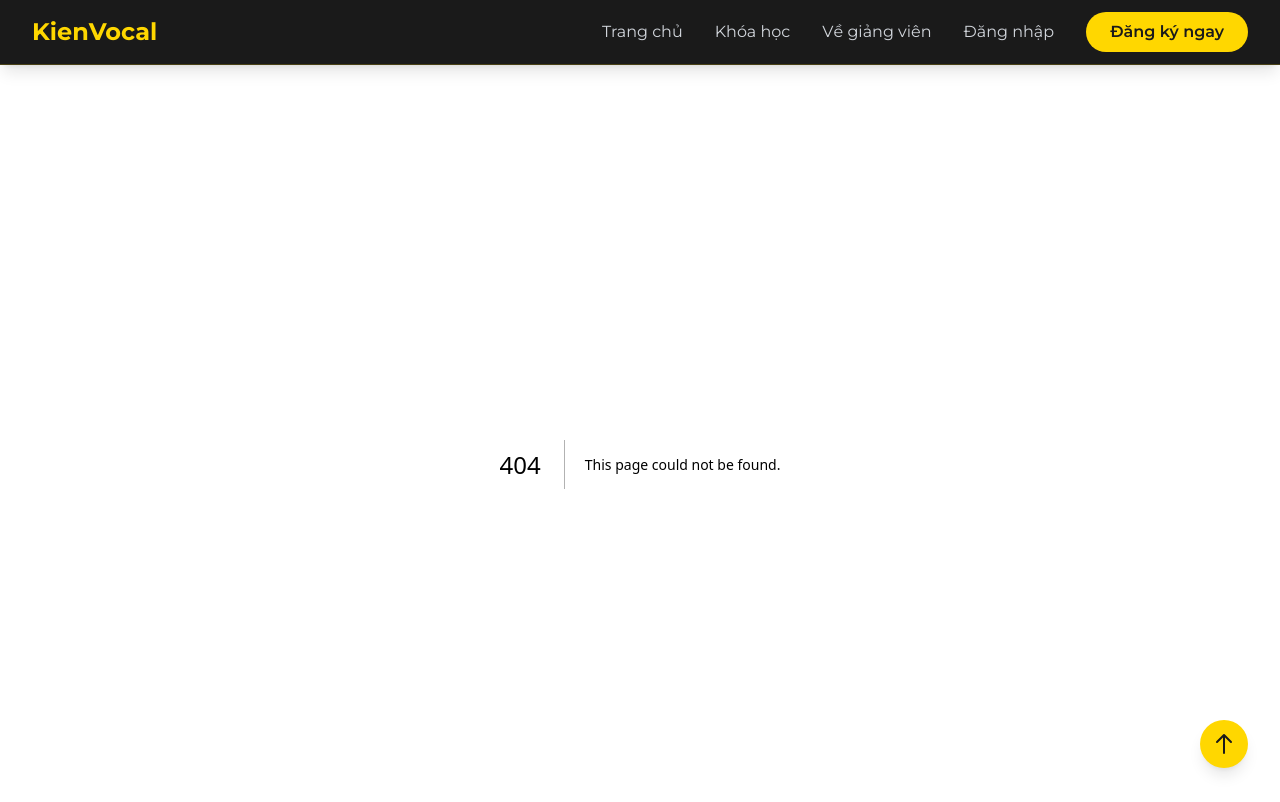
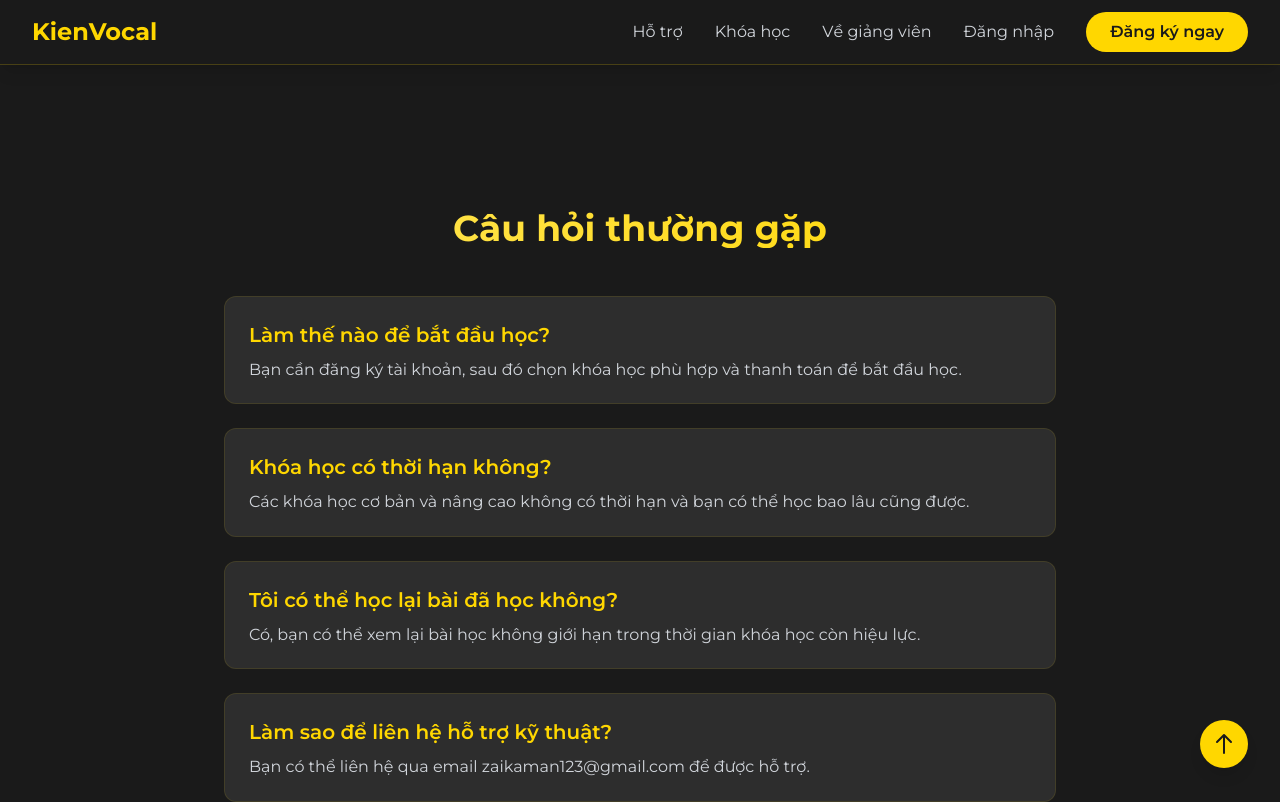
Before and after one commit to zaikaman2/WebThanhNhac, a Next.js app: page /faq in a window 1280 px wide. Before the commit this address had no page. Shown: the top 802 px of the page. Built offline with nearby package versions, Linux system fonts and the light colour scheme.

Commit message:
Thêm trang hỗ trợ

```diff
--- /dev/null
+++ b/src/app/faq/page.tsx
@@ -0,0 +1,50 @@
+export default function FAQPage() {
+    const faqs = [
+      {
+        question: 'Làm thế nào để bắt đầu học?',
+        answer: 'Bạn cần đăng ký tài khoản, sau đó chọn khóa học phù hợp và thanh toán để bắt đầu học.'
+      },
+      {
+        question: 'Khóa học có thời hạn không?',
+        answer: 'Các khóa học cơ bản và nâng cao không có thời hạn và bạn có thể học bao lâu cũng được.'
+      },
+      {
+        question: 'Tôi có thể học lại bài đã học không?',
+        answer: 'Có, bạn có thể xem lại bài học không giới hạn trong thời gian khóa học còn hiệu lực.'
+      },
+      {
+        question: 'Làm sao để liên hệ hỗ trợ kỹ thuật?',
+        answer: 'Bạn có thể liên hệ qua email zaikaman123@gmail.com để được hỗ trợ.'
+      },
+      {
+        question: 'Có được hoàn tiền không nếu không hài lòng?',
+        answer: 'Chúng tôi có chính sách hoàn tiền trong vòng 7 ngày đầu tiên nếu bạn không hài lòng với khóa học.'
+      }
+    ]
+
+    return (
+      <main className="min-h-screen bg-secondary pt-24">
+        <div className="max-w-4xl mx-auto px-4 sm:px-6 lg:px-8 py-12">
+          <h1 className="text-4xl font-bold text-center mb-12 bg-gradient-to-r from-primary-light to-primary bg-clip-text text-transparent">
+            Câu hỏi thường gặp
+          </h1>
+
+          <div className="space-y-6">
+            {faqs.map((faq, index) => (
+              <div
+                key={index}
+                className="bg-secondary-light p-6 rounded-xl border border-primary/10"
+              >
+                <h3 className="text-xl font-semibold text-primary mb-3">
+                  {faq.question}
+                </h3>
+                <p className="text-gray-300 leading-relaxed">
+                  {faq.answer}
+                </p>
+              </div>
+            ))}
+          </div>
+        </div>
+      </main>
+    )
+  }
--- a/src/components/layout/Header.tsx
+++ b/src/components/layout/Header.tsx
@@ -34,8 +34,8 @@ export default function Header() {
           </div>
 
           <nav className="hidden md:flex space-x-8 items-center">
-            <Link href="/" className="text-gray-300 hover:text-primary transition-colors">
-              Trang chủ
+            <Link href="/faq" className="text-gray-300 hover:text-primary transition-colors">
+              Hỗ trợ
             </Link>
             <Link href="/courses" className="text-gray-300 hover:text-primary transition-colors">
               Khóa học
@@ -88,8 +88,8 @@ export default function Header() {
         {isMenuOpen && (
           <div className="md:hidden bg-secondary-light border-t border-primary/10">
             <div className="px-2 pt-2 pb-3 space-y-1">
-              <Link href="/" className="block px-3 py-2 text-gray-300 hover:text-primary">
-                Trang chủ
+              <Link href="/faq" className="block px-3 py-2 text-gray-300 hover:text-primary">
+                Hỗ trợ
               </Link>
               <Link href="/courses" className="block px-3 py-2 text-gray-300 hover:text-primary">
                 Khóa học
```
